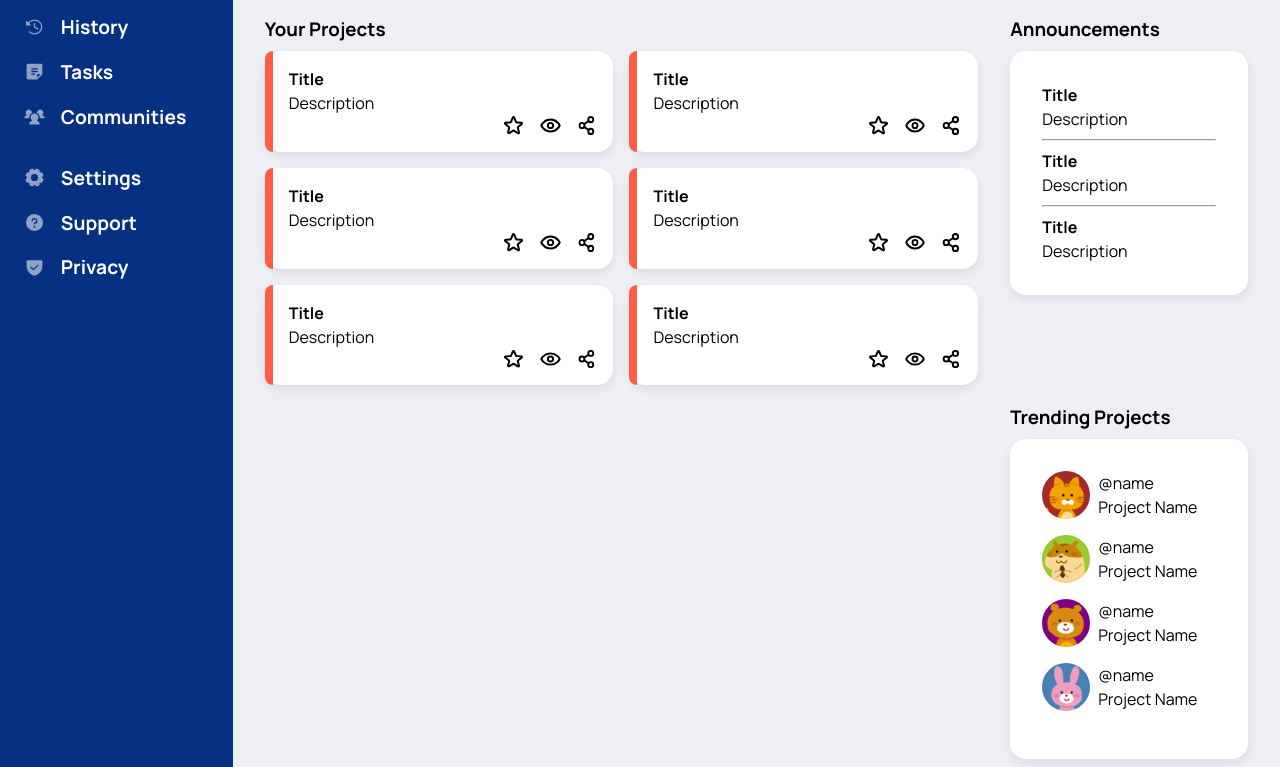
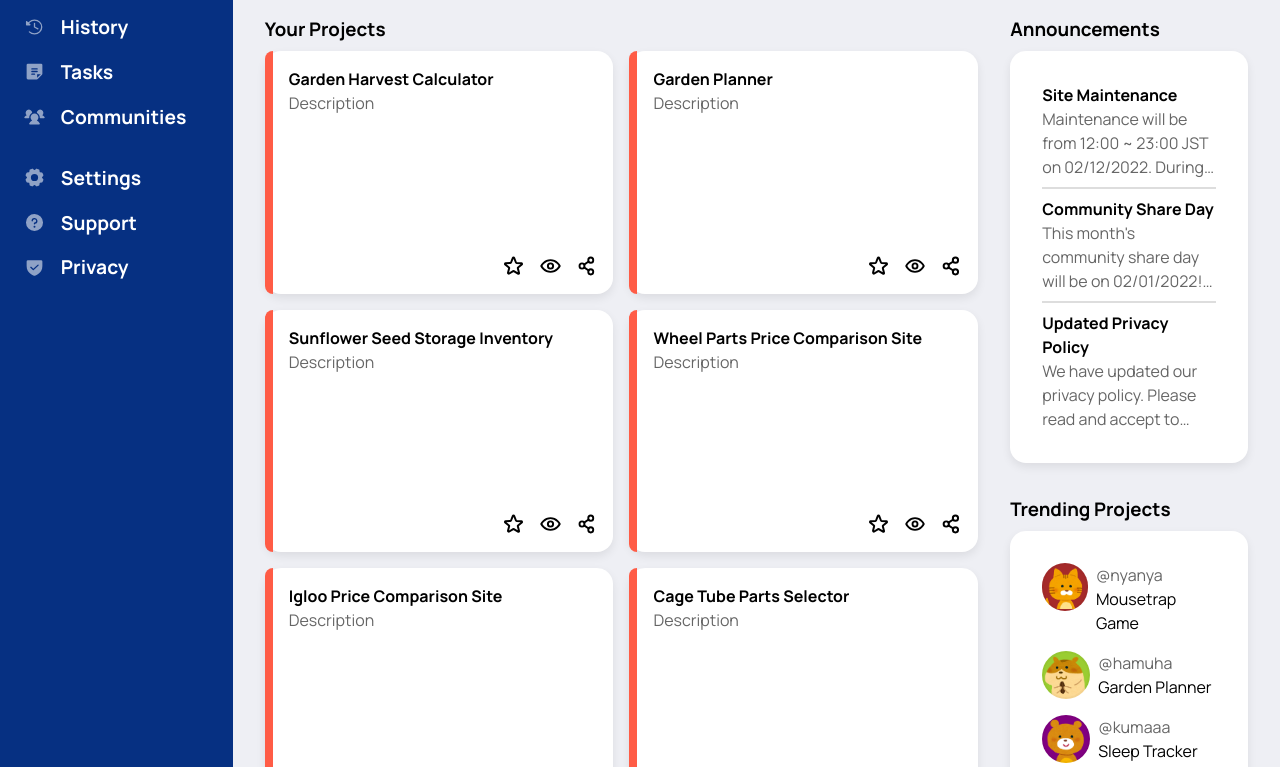
Before and after one commit to gitcommitem/odin-admindash, a plain HTML site: page index.html in a window 1280 px wide. Shown: the part 193-960 px from the top of the page. Drawn offline with Linux system fonts and the light colour scheme.

Commit message:
Add content and adjust card height

```diff
--- a/index.html
+++ b/index.html
@@ -46,7 +46,7 @@
             <div class="hflex">
                 <img class="icon" src="assets/icons/bell-ringing-bold.svg" alt="Notifications Icon">
                 <div class="profilepic self"></div>
-                <h2>Name</h2>
+                <p class="self">Hammie<br>McHamster</p>
             </div>
         </nav>
        <nav class="hflex">
@@ -54,7 +54,7 @@
                <div class="profilepic self" id="big"></div>
                <div>
                    <p>Hi there,</p>
-                   <h2>Name</h2>
+                   <h2>Hammie McHamster (@hamuha)</h2>
                </div>
            </div>
            <div>
@@ -70,7 +70,7 @@
                    <div class="card-cont">
                        <div class="color-bar"></div>
                        <div class="card">
-                           <p class="title">Title</p>
+                           <p class="title">Garden Harvest Calculator</p>
                            <p class="desc">Description</p>
                            <div class="footer hflex">
                                 <img src="assets/icons/star-bold.svg" alt="Star Icon" class="icon">
@@ -82,7 +82,7 @@
                    <div class="card-cont">
                         <div class="color-bar"></div>
                         <div class="card">
-                            <p class="title">Title</p>
+                            <p class="title">Garden Planner</p>
                             <p class="desc">Description</p>
                             <div class="footer hflex">
                                     <img src="assets/icons/star-bold.svg" alt="Star Icon" class="icon">
@@ -94,7 +94,7 @@
                    <div class="card-cont">
                         <div class="color-bar"></div>
                         <div class="card">
-                            <p class="title">Title</p>
+                            <p class="title">Sunflower Seed Storage Inventory</p>
                             <p class="desc">Description</p>
                             <div class="footer hflex">
                                 <img src="assets/icons/star-bold.svg" alt="Star Icon" class="icon">
@@ -106,7 +106,7 @@
                    <div class="card-cont">
                         <div class="color-bar"></div>
                         <div class="card">
-                            <p class="title">Title</p>
+                            <p class="title">Wheel Parts Price Comparison Site</p>
                             <p class="desc">Description</p>
                             <div class="footer hflex">
                                 <img src="assets/icons/star-bold.svg" alt="Star Icon" class="icon">
@@ -118,7 +118,7 @@
                    <div class="card-cont">
                         <div class="color-bar"></div>
                         <div class="card">
-                            <p class="title">Title</p>
+                            <p class="title">Igloo Price Comparison Site</p>
                             <p class="desc">Description</p>
                             <div class="footer hflex">
                                 <img src="assets/icons/star-bold.svg" alt="Star Icon" class="icon">
@@ -130,7 +130,7 @@
                    <div class="card-cont">
                         <div class="color-bar"></div>
                         <div class="card">
-                            <p class="title">Title</p>
+                            <p class="title">Cage Tube Parts Selector</p>
                             <p class="desc">Description</p>
                             <div class="footer hflex">
                                 <img src="assets/icons/star-bold.svg" alt="Star Icon" class="icon">
@@ -145,18 +145,28 @@
             <h3 class="section-title">Announcements</h3>
             <div class="long-card">
                 <div>
-                    <p class="title">Title</p>
-                    <p class="desc">Description</p>
+                    <p class="title">Site Maintenance</p>
+                    <p class="desc">
+                        Maintenance will be from 12:00 ~ 23:00 JST on 02/12/2022.
+                        During this time you will not be able to access the site.
+                    </p>
                 </div>
                 <hr>
                 <div>
-                    <p class="title">Title</p>
-                    <p class="desc">Description</p>
+                    <p class="title">Community Share Day</p>
+                    <p class="desc">
+                        This month's community share day will be on 02/01/2022!
+                        Share any projects, current or past, that you are proud of.
+                    </p>
                 </div>
                 <hr>
                 <div>
-                    <p class="title">Title</p>
-                    <p class="desc">Description</p>
+                    <p class="title">Updated Privacy Policy</p>
+                    <p class="desc">
+                        We have updated our privacy policy.
+                        Please read and accept to continue using our service.
+
+                    </p>
                 </div>
             </div>
            </section>
@@ -166,29 +176,29 @@
                 <div class="user hflex">
                     <div class="profilepic" id="user-a"></div>
                     <div>
-                        <p class="user">@name</p>
-                        <p class="project-name">Project Name</p>
+                        <p class="user">@nyanya</p>
+                        <p class="project-name">Mousetrap Game</p>
                     </div>
                 </div>
                 <div class="user hflex">
                     <div class="profilepic self"></div>
                     <div>
-                        <p class="user">@name</p>
-                        <p class="project-name">Project Name</p>
+                        <p class="user">@hamuha</p>
+                        <p class="project-name">Garden Planner</p>
                     </div>
                 </div>
                 <div class="user hflex">
                     <div class="profilepic" id="user-b"></div>
                     <div>
-                        <p class="user">@name</p>
-                        <p class="project-name">Project Name</p>
+                        <p class="user">@kumaaa</p>
+                        <p class="project-name">Sleep Tracker</p>
                     </div>
                 </div>
                 <div class="user hflex">
                     <div class="profilepic" id="user-c"></div>
                     <div>
-                        <p class="user">@name</p>
-                        <p class="project-name">Project Name</p>
+                        <p class="user">@bunbunbun</p>
+                        <p class="project-name">Health Tracker App</p>
                     </div>
                 </div>
             </div>
--- a/style.css
+++ b/style.css
@@ -68,7 +68,7 @@ nav.hflex{
 }
 
 input{
-    width: 79ch;
+    width: 78ch;
     border-radius: 0.5rem;
     border: 1px solid lightgray;
     background-color: var(--gray);
@@ -155,6 +155,8 @@ button:last-of-type{
 
 .card{
     padding: 1rem;
+    display: grid;
+    grid-template-rows: 1fr 6.77fr 1fr;
 }
 
 .card img:last-of-type{
@@ -193,6 +195,14 @@ div.user{
     margin-bottom: 1rem;
 }
 
+div.user:last-of-type{
+    margin-bottom: 0;
+}
+
+p.user{
+    opacity: 0.6;
+}
+
 div.profilepic#user-a{
     background-image: url(assets/profilepics/animal_neko.png);
     background-color: brown;
@@ -209,3 +219,22 @@ div.profilepic#user-c{
     background-image: url(assets/profilepics/animal_usagi.png);
     background-color: steelblue;
 }
+
+p.self{
+    font-weight: 700;
+    line-height: 125%;
+    position: relative;
+    top: 0.2rem;
+}
+
+p.desc{
+    opacity: 0.6;
+    display: -webkit-box;
+     -webkit-line-clamp: 3;
+    -webkit-box-orient: vertical;
+    overflow: hidden;
+}
+
+hr{
+    border: 1px solid rgba(0, 0, 0, 0.135);
+}
```
